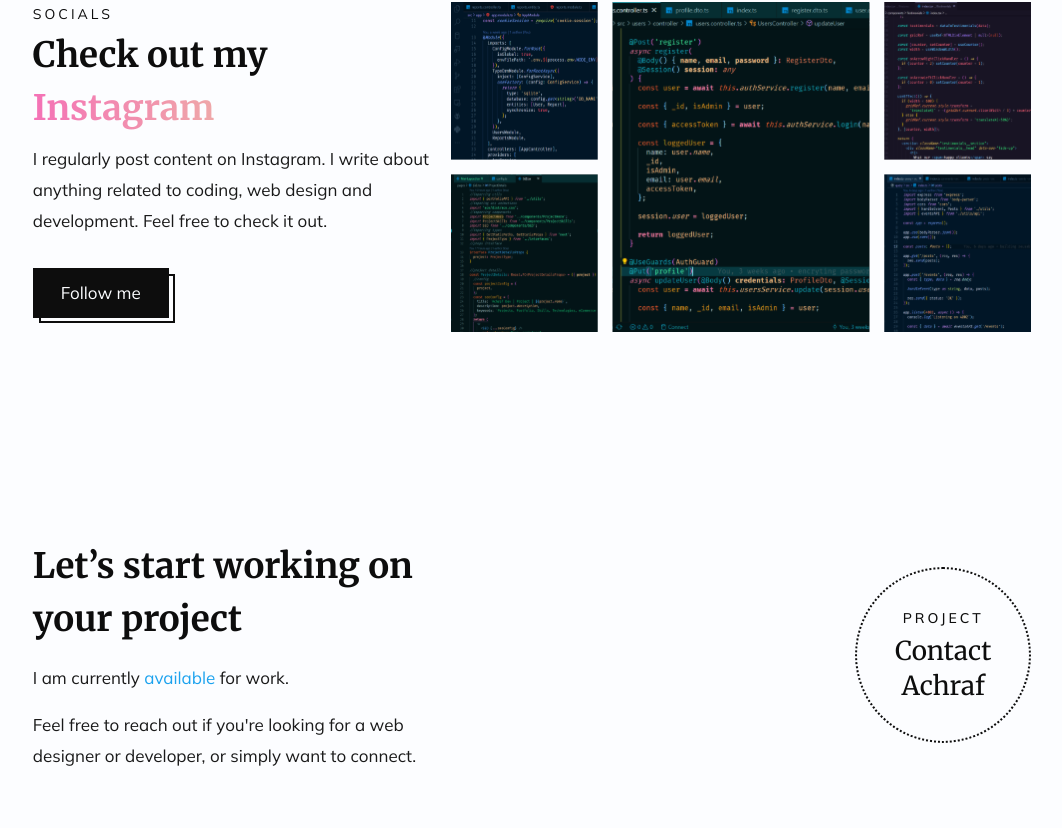
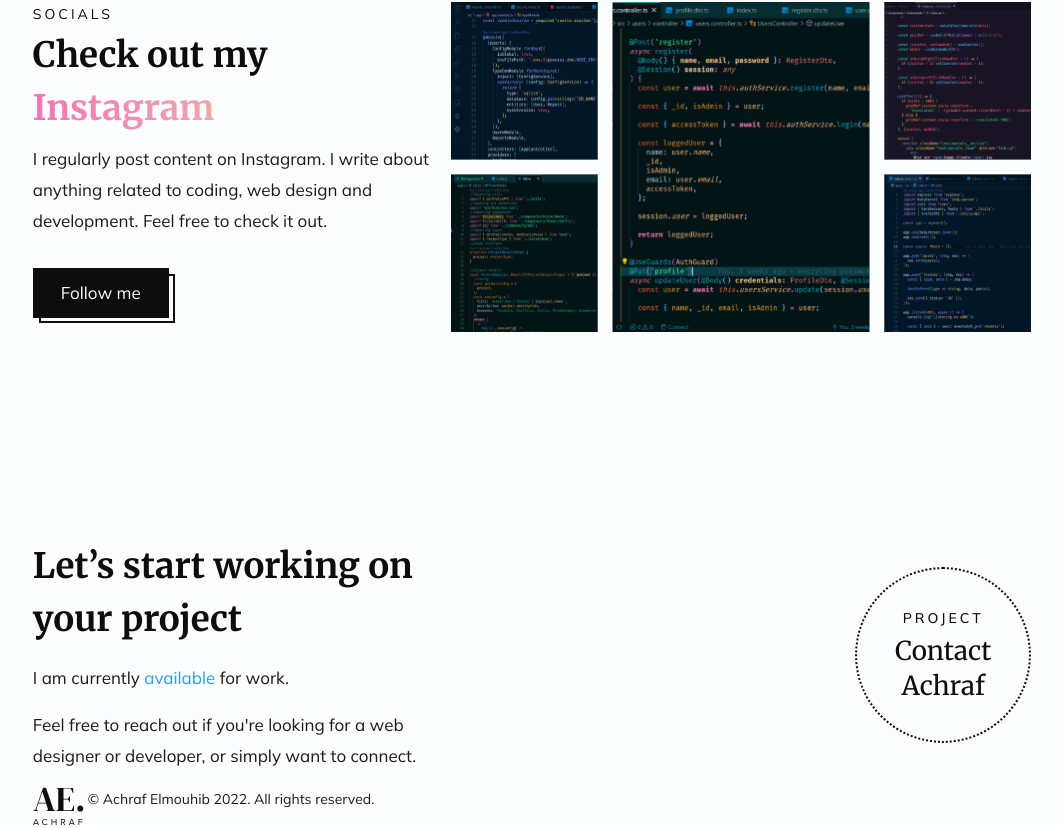
Before and after one commit to NightClover-code/portfolio-website-v2, a Next.js app: page / in a window 1280 px wide. Shown: the part 4981-5809 px from the top of the page, without its empty margins (108-1170 px from the left). Before the commit the page ends 5752 px from the top, so only its background shows below. Built offline with nearby package versions, Linux system fonts and the light colour scheme.

Commit message:
feat: adding mail icon

```diff
--- a/components/Footer/index.tsx
+++ b/components/Footer/index.tsx
@@ -1,3 +1,6 @@
+import { Logo } from '../Icons';
+import Socials from '../Socials';
+
 const Footer = () => {
   return (
     <footer className="mt-52">
@@ -21,6 +24,16 @@ const Footer = () => {
           <h2 className="leading-[35px] mt-1">Contact Achraf</h2>
         </div>
       </div>
+
+      <div className="flex items-center">
+        <Logo />
+
+        <p className="text-[14px]">
+          &copy; Achraf Elmouhib 2022. All rights reserved.
+        </p>
+
+        {/* <Socials /> */}
+      </div>
     </footer>
   );
 };
--- a/components/Icons/Socials/index.tsx
+++ b/components/Icons/Socials/index.tsx
@@ -94,3 +94,20 @@ export const GitHubIcon = () => (
     </defs>
   </svg>
 );
+
+export const MailIcon = () => (
+  <svg
+    width="23"
+    height="18"
+    viewBox="0 0 23 18"
+    fill="none"
+    xmlns="http://www.w3.org/2000/svg"
+  >
+    <path
+      fillRule="evenodd"
+      clipRule="evenodd"
+      d="M20.25 0H2.25C1.0125 0 0.01125 1.0125 0.01125 2.25L0 15.75C0 16.9875 1.0125 18 2.25 18H20.25C21.4875 18 22.5 16.9875 22.5 15.75V2.25C22.5 1.0125 21.4875 0 20.25 0ZM20.75 15.2C20.75 15.915 20.2156 16.5 19.5625 16.5H2.9375C2.28437 16.5 1.75 15.915 1.75 15.2V3L10.25 9C11.0219 9.533 11.4781 9.533 12.25 9L20.75 3V15.2ZM1.75 1.5L11.25 7.5L20.75 1.5H1.75Z"
+      fill="#0D0D0D"
+    />
+  </svg>
+);
```
Also changed, not shown: public/images/socials/mail.svg (added).
